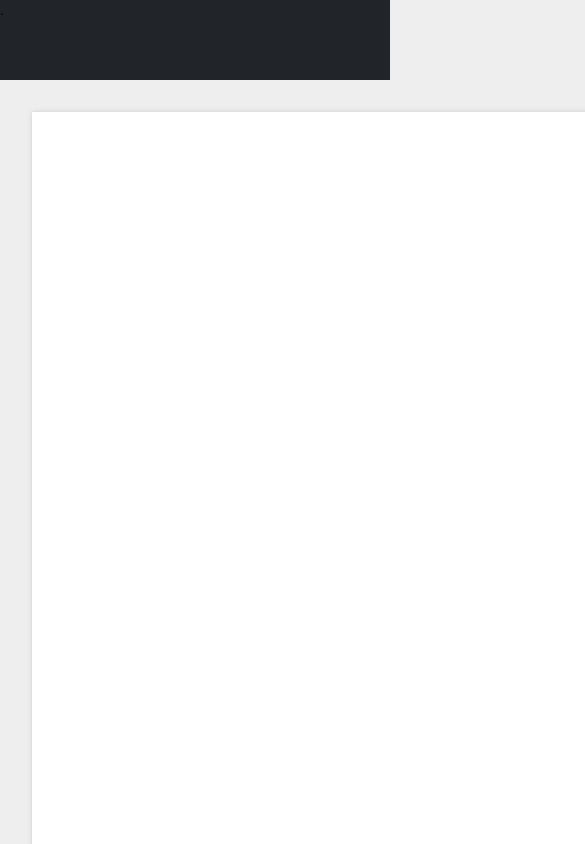
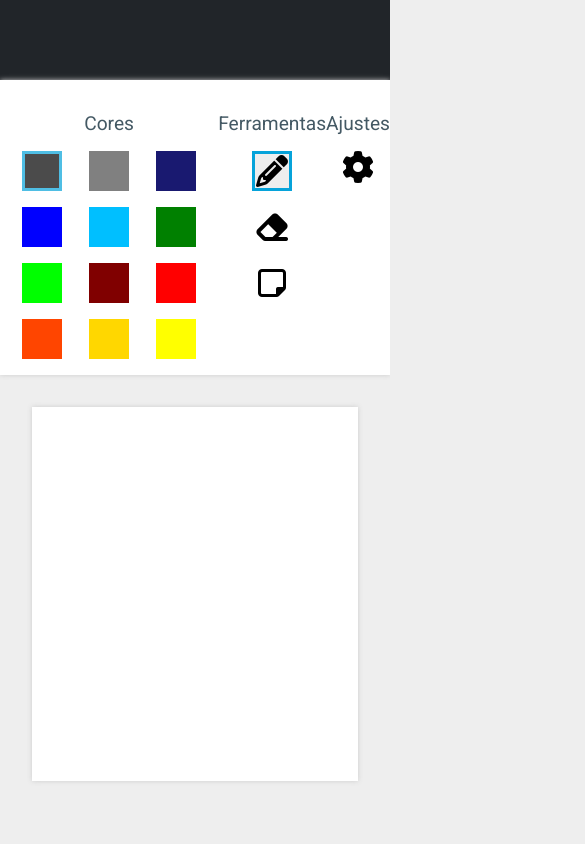
Before and after one commit to LucasMZta/quadro-desenho, a plain HTML site: page index.html in a window 390 px wide. Shown: the top 844 px of the page, 585 px wide, since content can reach past the window. Drawn offline with Linux system fonts and the light colour scheme.

Commit message:
Atualizando para versao mobile

```diff
--- a/index.html
+++ b/index.html
@@ -1,5 +1,6 @@
 <!DOCTYPE html>
 <html lang="pt">
+
 <head>
     <meta charset="UTF-8">
     <meta http-equiv="X-UA-Compatible" content="IE=edge">
@@ -8,20 +9,22 @@
     <link rel="stylesheet" href="style.css" />
     <link href="https://fonts.googleapis.com/css2?family=Roboto:wght@400;500;900&display=swap" rel="stylesheet">
     <!-- Font Icons -->
-    <script src="https://kit.fontawesome.com/78ae205c21.js" crossorigin="anonymous"></script>
+    <link rel="stylesheet" href="https://cdnjs.cloudflare.com/ajax/libs/font-awesome/6.5.2/css/all.min.css">
 </head>
+
 <body>
     <header class="header">
-        .
+
     </header>
     <section class="body">
         <div class="canvas">
-            <canvas id="tela" width="800" height="600"></canvas>
+            <canvas id="tela"></canvas>
             <!-- <button class="clear">Limpar Quadro</button> -->
         </div>
         <aside class="tools">
+            <div class="colorArea">
                 <h5>Cores</h5>
-            <div class="colorArea">
+                <div>
                     <div data-color="#000000" style="background-color: #000000" class="color active"></div>
                     <div data-color="#808080" style="background-color: #808080" class="color"></div>
                     <div data-color="#191970" style="background-color: #191970" class="color"></div>
@@ -35,34 +38,32 @@
                     <div data-color="#FFD700" style="background-color: #FFD700" class="color"></div>
                     <div data-color="#FFFF00" style="background-color: #FFFF00" class="color"></div>
                 </div>
+            </div>
+            <div class="colorArea toolOptions">
                 <h5>Ferramentas</h5>
-            <div class="colorArea toolOptions">
-                <div class="tool pencil active">
+                <div>
+                    <div class="tool pencil active" aria-label="Desenhar">
                         <i class="fa-solid fa-pencil"></i>
-                    <span aria-for="label">Desenhar</span>
                     </div>
-                <div class="tool eraser">
+                    <div class="tool eraser" aria-label="Borracha">
                         <i class="fa-solid fa-eraser"></i>
-                    <span aria-for="label">Borracha</span>
                     </div>
-                <div class="tool clear">
+                    <div class="tool clear" aria-label="Limpar">
                         <i class="fa-regular fa-note-sticky"></i>
-                    <span aria-for="label">Limpar Quadro</span>
                     </div>
                 </div>
+            </div>
+            <div class="colorArea">
                 <h5>Ajustes</h5>
-            <div class="colorArea">
-                <div class="tool resize">
+                <div class="tool resize" aria-label="Reajustar Tamanho do Quadro">
                     <i class="fa-solid fa-gear"></i>
-                    <span aria-for="label">Reajustar Tamanho</span>
                 </div>
             </div>
 
         </aside>
         <!-- <i class="fa-solid fa-palette"></i> -->
     </section>
-    <!-- <footer>Criado pela B7Web - Modificado por Lucas Martins</footer> -->
-
     <script src="script.js"></script>
 </body>
+
 </html>
--- a/script.js
+++ b/script.js
@@ -20,9 +20,12 @@ document.querySelector('.tool.resize').addEventListener('click', () => {
     location.reload();
 });
 screen.addEventListener('mousedown', mouseDownEvent);
+screen.addEventListener('touchstart', touchStart); //evento de toque de tela (mobile)
 screen.addEventListener('mousemove', mouseMoveEvent);
+screen.addEventListener('touchmove', touchMove);
 screen.addEventListener('mouseup', mouseUpEvent);
-document.querySelector('.tool.eraser').addEventListener('click', ()=>{
+screen.addEventListener('touchend', touchEnd);
+document.querySelector('.tool.eraser').addEventListener('click', () => {
     canEraser = true;
     currentColor = '';
     screen.style.cursor = 'url("eraser-solid.svg"), auto';
@@ -66,18 +69,38 @@ function mouseDownEvent(e) {
         mouseY = e.pageY - screen.offsetTop;
     }
 }
+// Eventos de toque
+function touchStart(e) {
+    e.preventDefault();
+    canDraw = true;
+    let touch = e.touches[0];
+    mouseX = touch.clientX - screen.offsetLeft;
+    mouseY = touch.clientY - screen.offsetTop;
+}
+
 function mouseMoveEvent(e) {
     if (canDraw) {
         draw(e.pageX, e.pageY);
     }
 }
+function touchMove(e) {
+    e.preventDefault();
+    if (canDraw) {
+        let touch = e.touches[0];
+        draw(touch.clientX, touch.clientY);
+    }
+}
+
 function mouseUpEvent() {
     canDraw = false;
 }
+function touchEnd() {
+    canDraw = false;
+}
+
+
+
 function draw(x, y) {
-    console.log('Está desenhando!');
-    console.log(`Draw: ${canDraw}`);
-    console.log(`Eraser: ${canEraser}`);
     let pointX = x - screen.offsetLeft;
     let pointY = y - screen.offsetTop;
 
@@ -86,7 +109,7 @@ function draw(x, y) {
     ctx.moveTo(mouseX, mouseY);
     ctx.lineTo(pointX, pointY);
     ctx.closePath();
-    if(canEraser) {
+    if (canEraser) {
         ctx.globalCompositeOperation = "destination-out"; //apaga o que foi desenhado
         ctx.lineWidth = 10;
     } else {
@@ -109,6 +132,7 @@ function clearScreen() {
 function ajustScreen() {
     let canvas = document.querySelector('.canvas');
     let canvasArea = getComputedStyle(canvas);
+    console.log(canvasArea.getPropertyValue('width'));
     screen.width = parseInt(canvasArea.getPropertyValue('width'));
     screen.height = (parseInt(canvasArea.getPropertyValue('height')) - 32);
 }
--- a/style.css
+++ b/style.css
@@ -14,6 +14,7 @@ body {
     flex-direction: column;
     background-color: #eee;
 }
+
 .header {
     height: 5rem;
     background-color: #212529;
@@ -31,6 +32,12 @@ body {
     align-items: center;
     flex: 1;
 }
+
+.canvas canvas {
+    width: 100%;
+    height: 100%;
+}
+
 #tela {
     background-color: #FFF;
     cursor: crosshair;
@@ -51,9 +58,9 @@ body {
     font-weight: 400;
 }
 
-.colorArea {
+.colorArea>div {
     display: flex;
-    gap: .6rem;
+    gap: 1rem;
     flex-wrap: wrap;
     padding: 1rem;
     justify-content: space-around;
@@ -70,6 +77,7 @@ body {
     border: 3px solid #06a3da;
     opacity: .7;
 }
+
 .tool {
     display: flex;
     flex-direction: column;
@@ -79,53 +87,59 @@ body {
     align-items: center;
     cursor: pointer;
 }
+
 .tool.active {
     border: 3px solid #06a3da;
     background-color: #eee;
 }
+
 .tool i {
     font-size: 2rem;
     text-transform: lowercase;
 }
+
 .tool span {
     font-size: 1rem;
     position: absolute;
-    display: none;
     transition: .5s;
-    background-color: rgba(0,0,0,.8);
-    color: #FFF;
+    background-color: rgba(0, 0, 0, .8);
     margin-top: 2px;
     padding: 5px;
     font-size: .9rem;
     border-radius: 4px;
-    opacity: 0;
 }
-.tool i:hover + span {
-    /* display: block; */
-    /* position: absolute; */
+
+.tool i:hover+span {
     opacity: 1;
     transition: .3s;
 }
 
+.clear {
+    cursor: pointer;
+}
 
+[aria-label] {
+    position: relative;
+}
 
+[aria-label]::after {
+    content: attr(aria-label);
+    display: none;
+    position: absolute;
+    top: 100%;
+    /* right: 50%; */
+    z-index: 5000;
+    pointer-events: none;
+    padding: .3rem .8rem;
+    text-decoration: none;
+    font-size: 1rem;
+    color: #fff;
+    border-radius: .5rem;
+    background-color: rgba(0, 0, 0, .8);
+}
 
-
-
-
-
-
-
-
-
-
-.clear {
-    /* border: 1px solid #000;
-    background-color: rgba(0, 0, 0, 0.2); */
-    /* color: #FFF; */
-    /* padding: 10px; */
-    /* margin-top: 20px; */
-    cursor: pointer;
+[aria-label]:hover::after {
+    display: block;
 }
 
 footer {
@@ -133,3 +147,18 @@ footer {
     color: #FFF;
     font-size: 13px;
 }
+
+@media (max-width: 991px) {
+    .body {
+        flex-direction: column-reverse;
+    }
+
+    .tools {
+        width: 100%;
+        display: flex;
+    }
+
+    /* .canvas canvas {
+        width: 100%;
+    } */
+}
```
Lines whose indentation alone changed are shown as unchanged.
